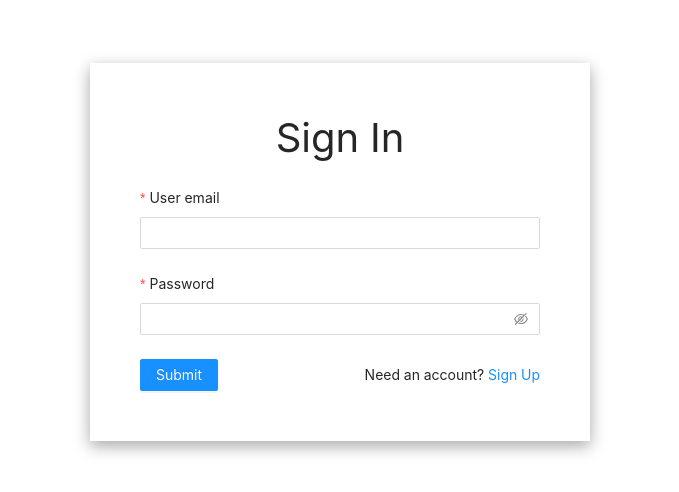
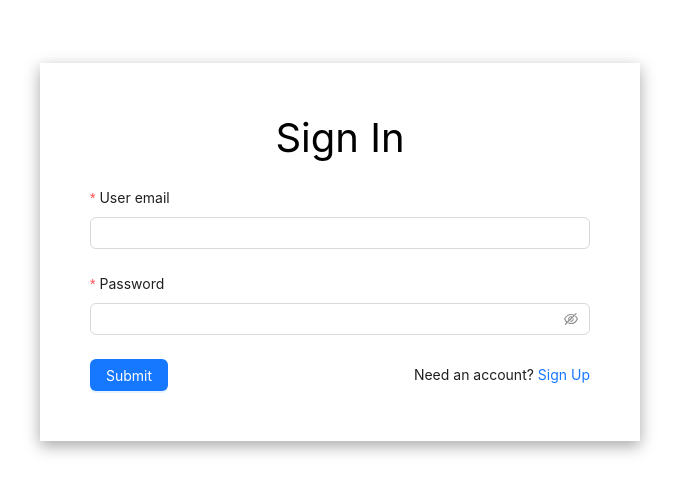
Before and after one commit to Yuriy-27/test-app, a React (Create React App) app: page /login in a window 1280 px wide. Shown: the part 148-640 px from the top of the page, without its empty margins (300-979 px from the left). Built offline with nearby package versions, Linux system fonts and the light colour scheme; no server answers.

Commit message:
build: update version of ant design

```diff
--- a/package.json
+++ b/package.json
@@ -11,7 +11,7 @@
     "@types/node": "^16.11.47",
     "@types/react": "^18.0.15",
     "@types/react-dom": "^18.0.6",
-    "antd": "^4.23.1",
+    "antd": "^5.0.2",
     "axios": "^0.27.2",
     "firebase": "^9.9.4",
     "generate-react-cli": "^7.3.0",
--- a/src/app/App.scss
+++ b/src/app/App.scss
@@ -1,5 +1,3 @@
-@import '~antd/dist/antd.css';
-
 .App {
   width: 100%;
   min-height: 100vh;
```
Also changed, not shown: 1 other file (tests, documents, lock files or other folders).
